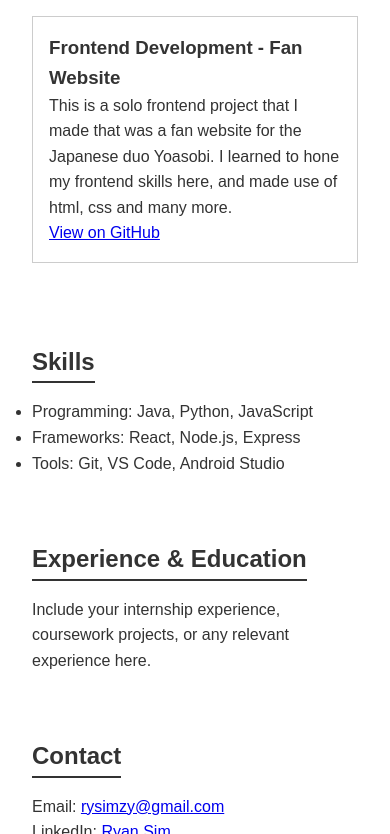
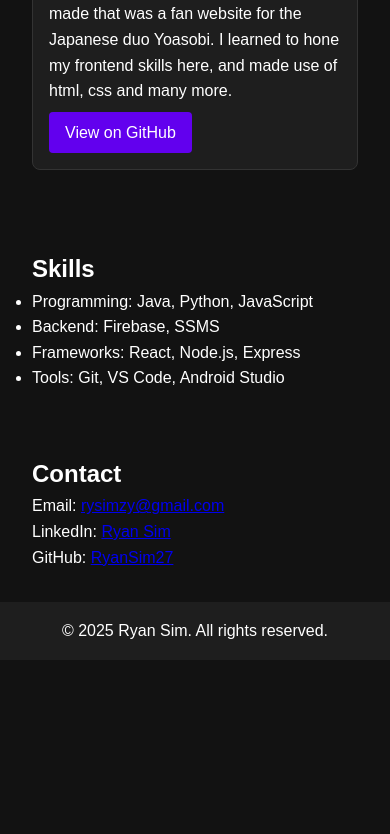
Before and after one commit to RyanSim27/Portfolio, a plain HTML site: page index.html in a window 390 px wide. Shown: the part 1166-2000 px from the top of the page. After the commit the page ends 1826 px from the top, so only its background shows below. Drawn offline with Linux system fonts and the light colour scheme.

Commit message:
added new color theme

```diff
--- a/index.html
+++ b/index.html
@@ -64,15 +64,10 @@
       <h2>Skills</h2>
       <ul>
         <li>Programming: Java, Python, JavaScript</li>
+        <li>Backend: Firebase, SSMS</li>
         <li>Frameworks: React, Node.js, Express</li>
         <li>Tools: Git, VS Code, Android Studio</li>
       </ul>
-    </section>
-
-    <!-- Experience Section -->
-    <section id="experience">
-      <h2>Experience & Education</h2>
-      <p>Include your internship experience, coursework projects, or any relevant experience here.</p>
     </section>
 
     <!-- Contact Section -->
--- a/script.js
+++ b/script.js
@@ -1,9 +1,9 @@
 // script.js
 // Example: Smooth scroll for internal links
 document.querySelectorAll('a[href^="#"]').forEach(anchor => {
-    anchor.addEventListener('click', function (e) {
-      e.preventDefault();
-      document.querySelector(this.getAttribute('href'))
-              .scrollIntoView({ behavior: 'smooth' });
-    });
+  anchor.addEventListener('click', function (e) {
+    e.preventDefault();
+    document.querySelector(this.getAttribute('href'))
+            .scrollIntoView({ behavior: 'smooth' });
   });
+});
--- a/styles.css
+++ b/styles.css
@@ -1,4 +1,4 @@
-/* Basic Reset */
+/* Global Styles */
 * {
     margin: 0;
     padding: 0;
@@ -6,15 +6,16 @@
   }
 
   body {
+    background-color: #121212;  /* Dark background */
+    color: #ffffff;             /* White text */
     font-family: Arial, sans-serif;
     line-height: 1.6;
-    color: #333;
   }
 
   /* Header Styles */
   header {
-    background-color: #333;
-    color: #fff;
+    background-color: #1e1e1e;  /* Darker header background */
+    color: #ffffff;
     padding: 1rem 0;
     text-align: center;
   }
@@ -33,42 +34,51 @@
   }
 
   nav ul li a {
-    color: #fff;
+    color: #ffffff;
     text-decoration: none;
   }
 
-  /* Section Styles */
+  /* Main Content Sections */
   section {
     padding: 2rem;
     max-width: 800px;
     margin: auto;
   }
 
-  section h2 {
+  /* Projects Section: Project Cards */
+  .project {
+    background-color: #1e1e1e;  /* Dark background for cards */
+    border: 1px solid #333;
+    padding: 1rem;
     margin-bottom: 1rem;
-    border-bottom: 2px solid #333;
-    display: inline-block;
+    border-radius: 8px;         /* Rounded edges */
   }
 
-  /* Project Article Styles */
-  .project {
-    border: 1px solid #ccc;
-    padding: 1rem;
-    margin-bottom: 1rem;
+  .project h3,
+  .project p {
+    color: #ffffff;
+  }
+
+  /* Button Style for "View on GitHub" Links */
+  .project a {
+    display: inline-block;
+    background-color: #6200ee;  /* Purple button color */
+    color: #ffffff;
+    text-decoration: none;
+    padding: 0.5rem 1rem;
+    margin-top: 0.5rem;
+    border-radius: 4px;
+    transition: background-color 0.3s ease;
+  }
+
+  .project a:hover {
+    background-color: #3700b3;  /* Darker purple on hover */
   }
 
   /* Footer Styles */
   footer {
-    background-color: #333;
-    color: #fff;
+    background-color: #1e1e1e;  /* Dark footer background */
+    color: #ffffff;
     text-align: center;
     padding: 1rem;
   }
-
-  /* Responsive Design */
-  @media (max-width: 600px) {
-    nav ul li {
-      display: block;
-      margin: 10px 0;
-    }
-  }
```
